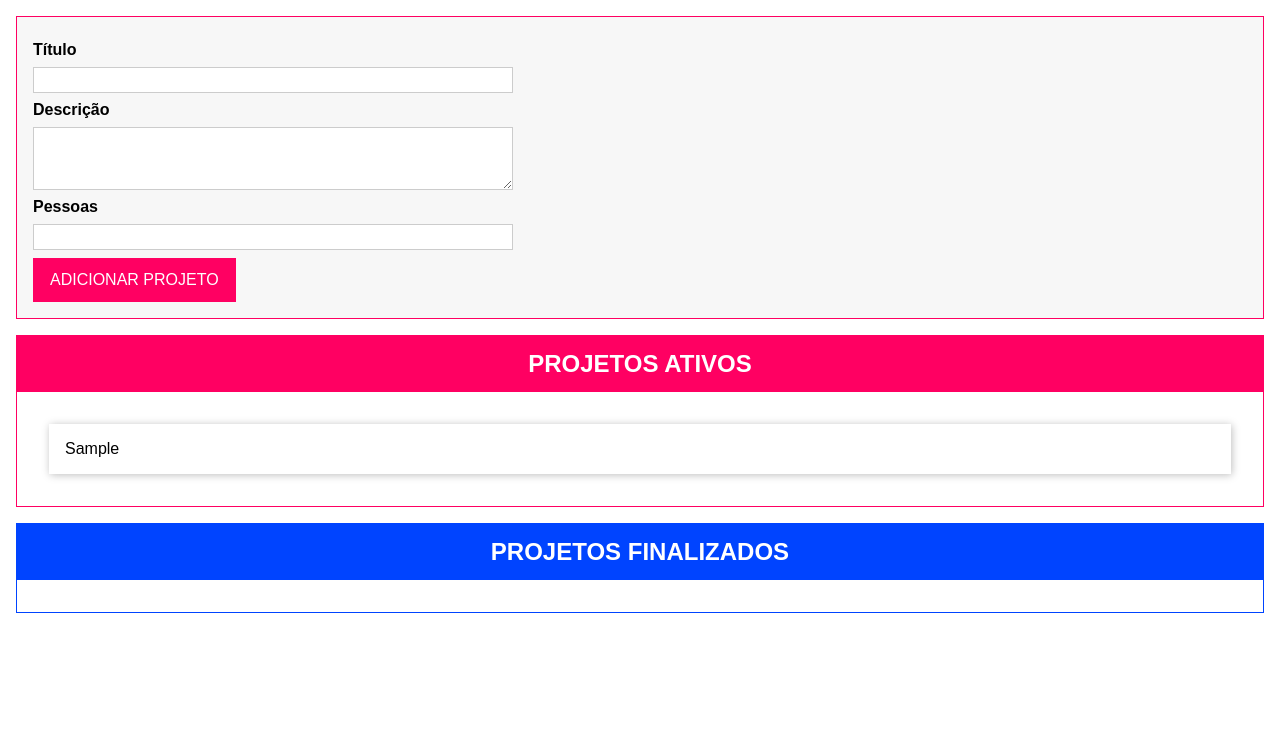
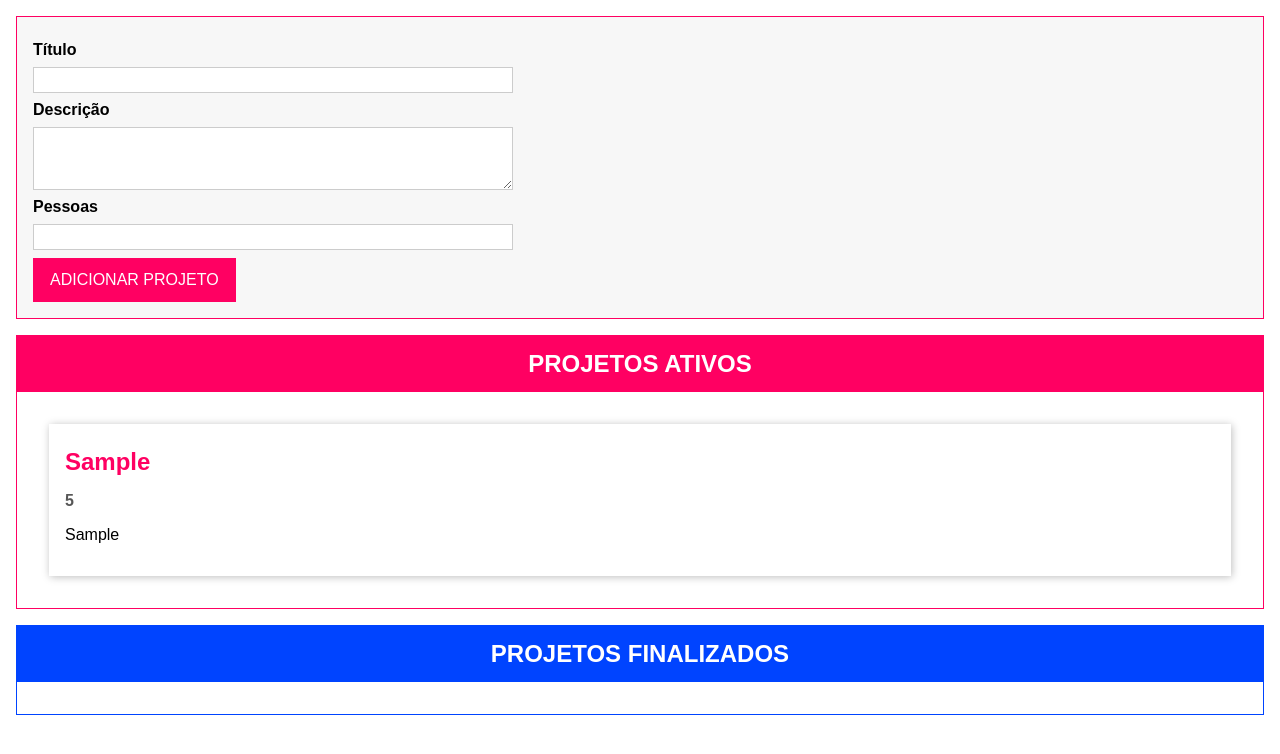
Before and after one commit to MatheusRyuki/Typescript, a website with bundled scripts: page index.html in a window 1280 px wide. Both pictures are taken after typing "Sample", "Sample", "5" into the empty fields and a click on the button "ADICIONAR PROJETO". Built offline with nearby package versions, Linux system fonts and the light colour scheme.

Commit message:
Renderizando projetos com uma classe

```diff
--- a/index.html
+++ b/index.html
@@ -27,7 +27,11 @@
       </form>
     </template>
     <template id="single-project">
-      <li></li>
+      <li>
+        <h2></h2>
+        <h3></h3>
+        <p></p>
+      </li>
     </template>
     <template id="project-list">
       <section class="projects">
--- a/src/app.ts
+++ b/src/app.ts
@@ -102,7 +102,7 @@ function validate(validatableInput: Validatable) {
   return isValid;
 }
 
-// autobind decorator
+// decorador de autobind
 function autobind(_: any, _2: string, descriptor: PropertyDescriptor) {
   const originalMethod = descriptor.value;
   const adjDescriptor: PropertyDescriptor = {
@@ -115,7 +115,7 @@ function autobind(_: any, _2: string, descriptor: PropertyDescriptor) {
   return adjDescriptor;
 }
 
-// Component Base Class
+// Classe Base
 abstract class Component<T extends HTMLElement, U extends HTMLElement> {
   templateElement: HTMLTemplateElement;
   hostElement: T;
@@ -155,7 +155,27 @@ abstract class Component<T extends HTMLElement, U extends HTMLElement> {
   abstract renderContent(): void;
 }
 
-// ProjectList Class
+// Classe do ProjectItem
+class ProjectItem extends Component<HTMLUListElement, HTMLLIElement> {
+  private project: Project;
+
+  constructor(hostId: string, project: Project) {
+    super("single-project", hostId, false, project.id);
+    this.project = project;
+
+    this.configure();
+    this.renderContent();
+  }
+
+  configure(){}
+  renderContent(){
+    this.element.querySelector("h2")!.textContent = this.project.title;
+    this.element.querySelector("h3")!.textContent = this.project.people.toString();
+    this.element.querySelector("p")!.textContent = this.project.description;
+  }
+}
+
+// Classe do ProjectList
 class ProjectList extends Component<HTMLDivElement, HTMLElement> {
   assignedProjects: Project[];
 
@@ -193,14 +213,12 @@ class ProjectList extends Component<HTMLDivElement, HTMLElement> {
     )! as HTMLUListElement;
     listEl.innerHTML = "";
     for (const prjItem of this.assignedProjects) {
-      const listItem = document.createElement("li");
-      listItem.textContent = prjItem.title;
-      listEl.appendChild(listItem);
+      new ProjectItem(this.element.querySelector("ul")!.id, prjItem)
     }
   }
 }
 
-// ProjectInput Class
+// Classe do ProjectInput
 class ProjectInput extends Component<HTMLDivElement, HTMLFormElement> {
   titleInputElement: HTMLInputElement;
   descriptionInputElement: HTMLInputElement;
```
Also changed, not shown: dist/app.js, 1 other file.
